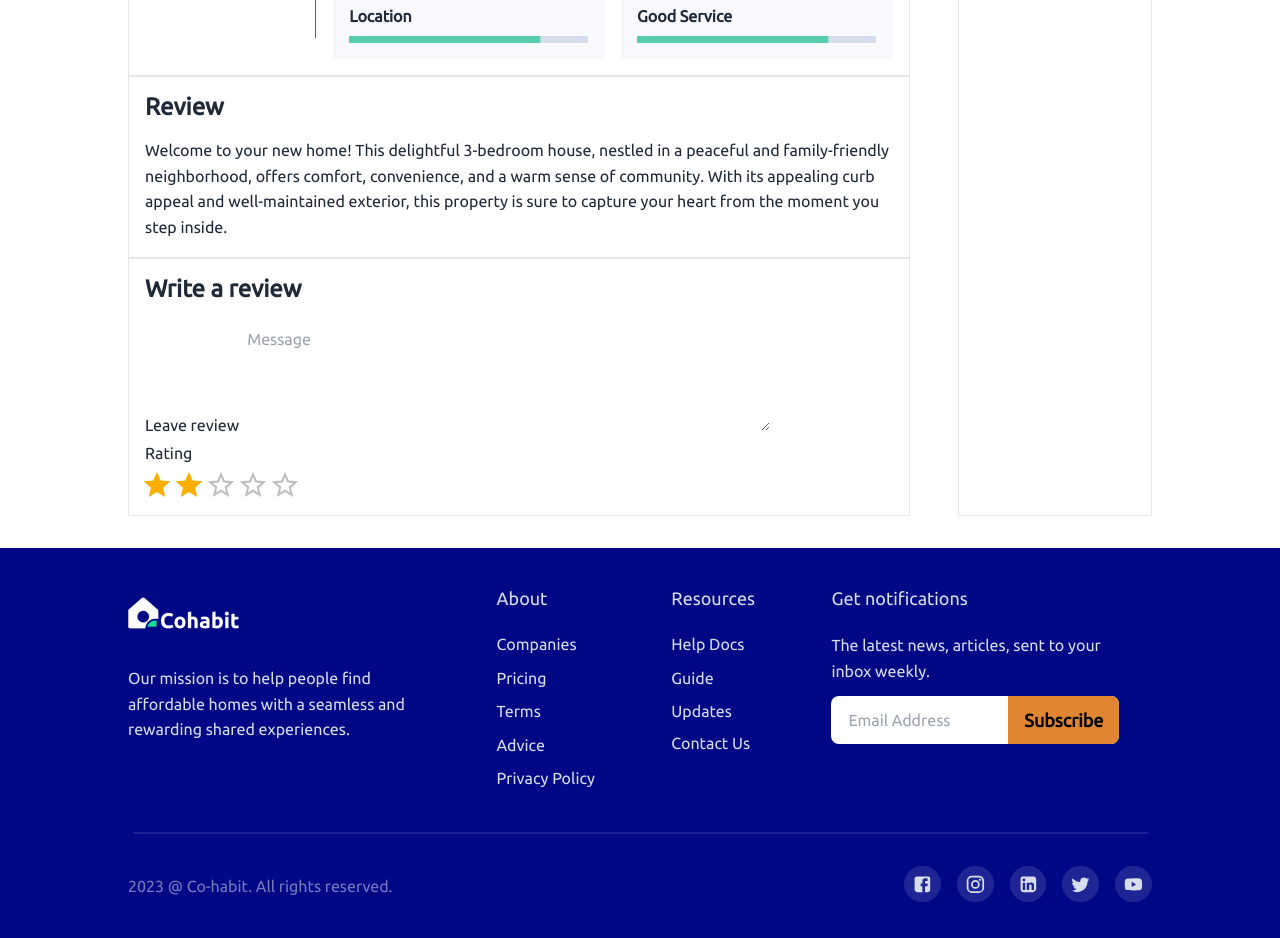
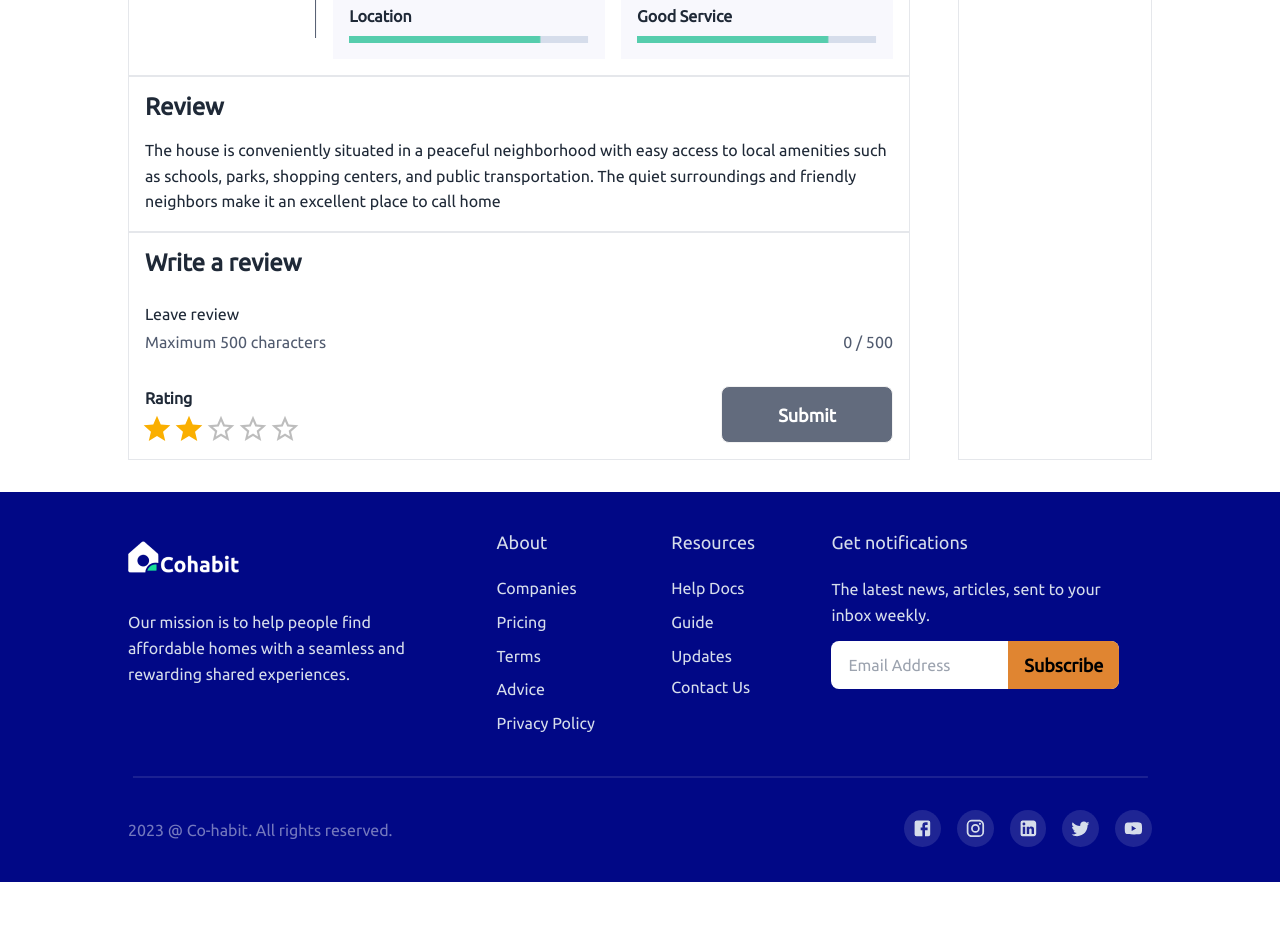
Before and after one commit to lazynerd-studios/Co-Habit-Landing, a React (Vite) app: page /details in a window 1280 px wide. Shown: the part 2000-2938 px from the top of the page. After the commit the page ends 2882 px from the top, so only its background shows below. Built offline with nearby package versions, Linux system fonts and the light colour scheme.

Commit message:
Update Details.jsx

```diff
--- a/src/Components/Details/Details.jsx
+++ b/src/Components/Details/Details.jsx
@@ -261,12 +261,10 @@ const Details = () => {
                                 Review
                             </h1>
                             <p className="leading-[1.6rem] font-normal">
-                                Welcome to your new home! This delightful 3-bedroom house,
-                                nestled in a peaceful and family-friendly neighborhood,
-                                offers comfort, convenience, and a warm sense of community.
-                                With its appealing curb appeal and well-maintained exterior,
-                                this property is sure to capture your heart from the moment you
-                                step inside.
+                                The house is conveniently situated in a peaceful neighborhood
+                                with easy access to local amenities such as schools, parks,
+                                shopping centers, and public transportation. The quiet surroundings
+                                and friendly neighbors make it an excellent place to call home
                             </p>
                         </div>
 
@@ -281,21 +279,38 @@ const Details = () => {
                                 Leave review
                             </label>
 
-                            <textarea
+                            {/* <textarea
                                 id="reviews"
                                 rows="4"
                                 cols="50"
                                 name=""
                                 placeholder="Message"
                                 className="text-[1rem] p-2 font-normal" >
-                            </textarea>
+                            </textarea> */}
 
-                            <span>
-                                <p className="leading-[1.6rem] font-medium mb-2">
-                                    Rating
+                            <span className="flex justify-between pb-8 text-[#515B6F] font-normal">
+                                <p className="">
+                                    Maximum 500 characters
                                 </p>
+                                <p>
+                                    0 / 500
+                                </p>
+                            </span>
 
-                                <BasicRating />
+                            <span className="flex justify-between">
+                                <span>
+                                    <p className="leading-[1.6rem] font-semibold mb-2">
+                                        Rating
+                                    </p>
+
+                                    <BasicRating />
+                                </span>
+
+                                <span>
+                                    <button className="btn normal-case px-[3.5rem] font-bold text-[1.125rem] py-[0.88rem] bg-[#515B6F]/[.9] h-full hover:bg-[#515B6F] text-white">
+                                        Submit
+                                    </button>
+                                </span>
                             </span>
 
                         </div>
```
